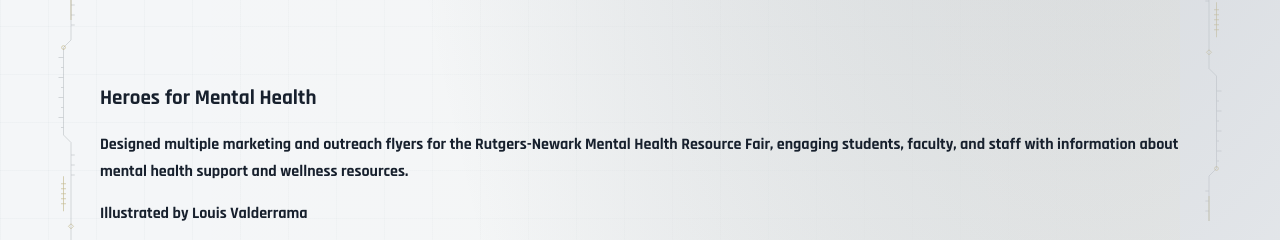
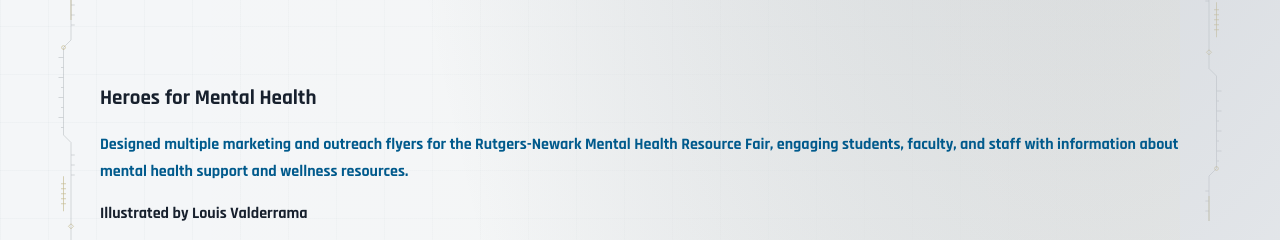
Before and after one commit to LouiV2/Portfolio, a plain HTML site: page skills.html in a window 1280 px wide. Shown: the part 2038-2278 px from the top of the page. Drawn offline with Linux system fonts and the light colour scheme.

Commit message:
Style the Skills flyer description in both themes

```diff
--- a/css/style.css
+++ b/css/style.css
@@ -862,6 +862,8 @@ footer { padding-block: 30px; }
   object-fit: contain;
 }
 .skills-page .skill-list .design-chapter { grid-template-columns: minmax(0, 1fr); }
+.design-description { color: #a9d3ff; }
+html[data-theme="light"] .design-description { color: #005a8c; }
 .design-gallery {
   display: grid;
   grid-template-columns: repeat(2, minmax(0, 1fr));
--- a/skills.html
+++ b/skills.html
@@ -17,7 +17,7 @@
     </script>
     <script src="js/theme.js?v=theme-action-1" defer></script>
     <link rel="preload" href="fonts/Rajdhani-Bold.woff2" as="font" type="font/woff2" crossorigin>
-    <link rel="stylesheet" href="css/style.css?v=stable-header-1&amp;theme=action-1&amp;artwork=3">
+    <link rel="stylesheet" href="css/style.css?v=stable-header-1&amp;theme=action-1&amp;artwork=4">
   </head>
   <body>
     <a class="skip-link" href="#main">Skip to content</a>
@@ -84,7 +84,7 @@
           </div>
           <section aria-labelledby="artwork-heading">
             <h3 id="artwork-heading">Heroes for Mental Health</h3>
-            <p>Designed multiple marketing and outreach flyers for the Rutgers-Newark Mental Health Resource Fair, engaging students, faculty, and staff with information about mental health support and wellness resources.</p>
+            <p class="design-description">Designed multiple marketing and outreach flyers for the Rutgers-Newark Mental Health Resource Fair, engaging students, faculty, and staff with information about mental health support and wellness resources.</p>
             <p>Illustrated by Louis Valderrama</p>
             <div class="design-gallery">
               <figure class="hud-picture design-artwork">
```
